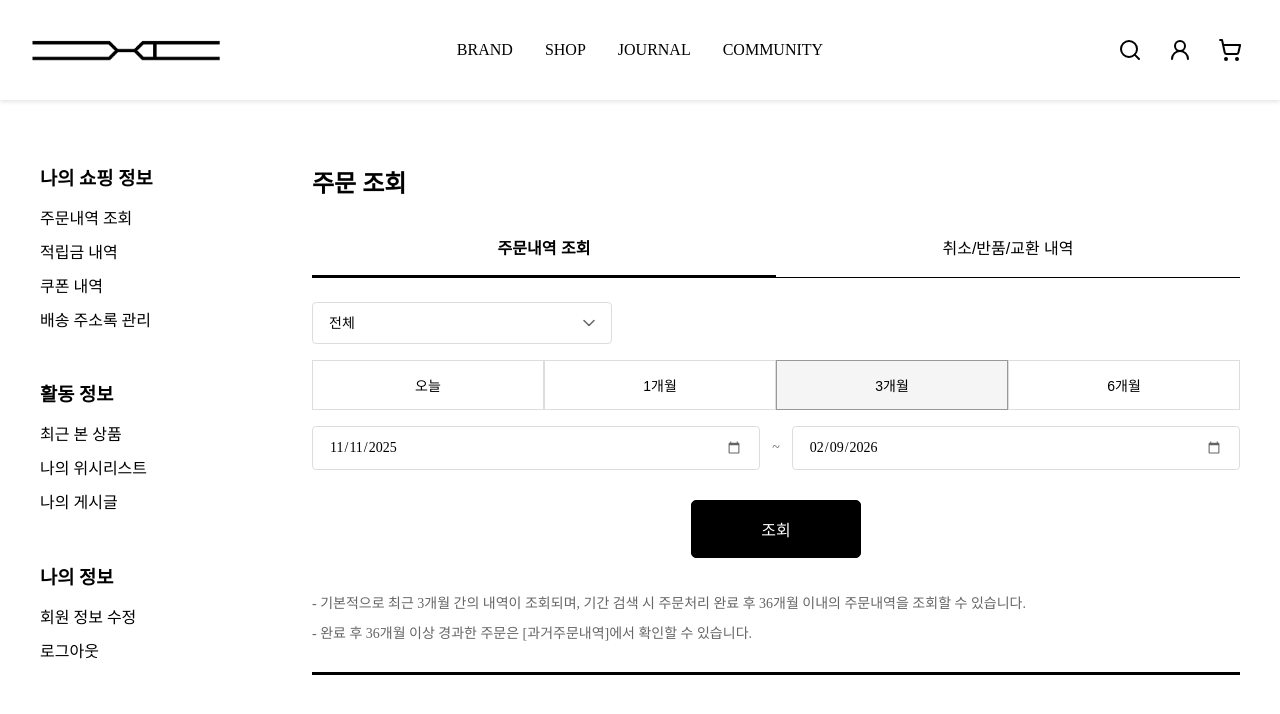
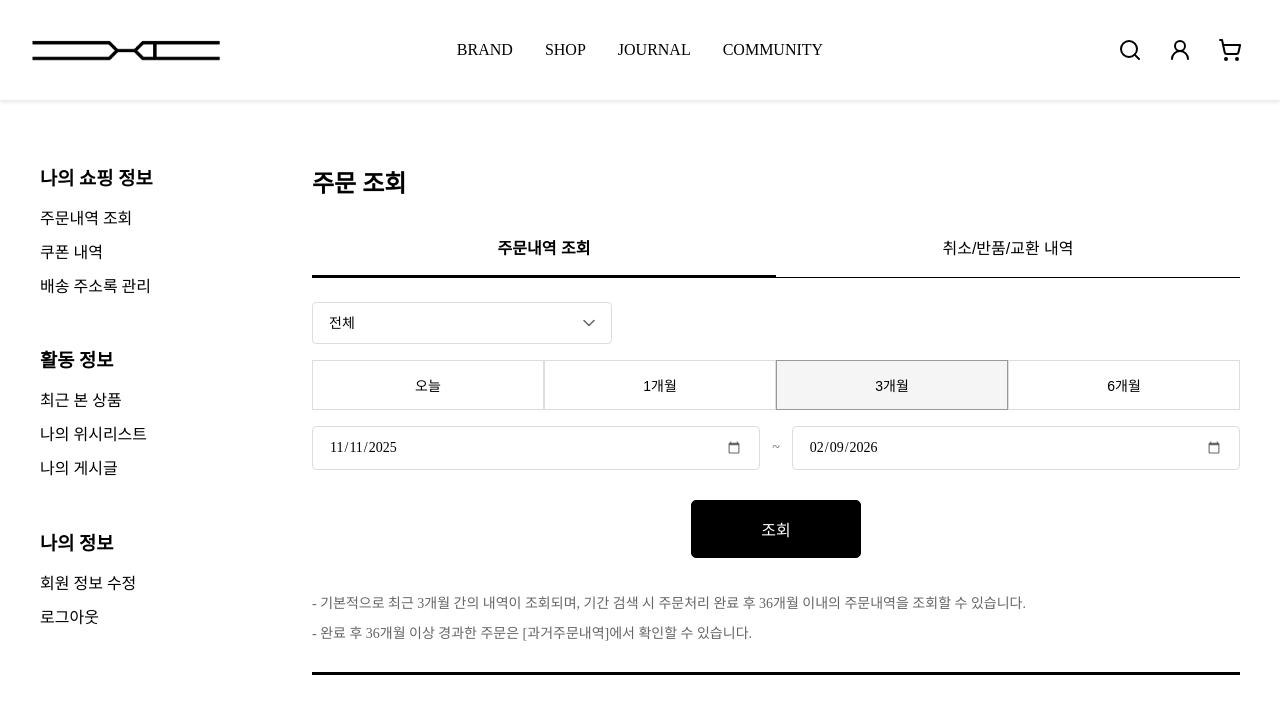
Before and after one commit to Choice-Appear/Choice-Appear-Frontend, a React (Vite) app in the folder frontend/: page /mypage/order in a window 1280 px wide. Shown: the top 714 px of the page. Built offline with nearby package versions, Linux system fonts and the light colour scheme; no server answers.

Commit message:
refatcor: 적립금 내역 UI 삭제
- 사용하지 않을 기능이므로 삭제

```diff
--- a/frontend/src/widgets/myPage/ui/UserNavigation.tsx
+++ b/frontend/src/widgets/myPage/ui/UserNavigation.tsx
@@ -23,12 +23,6 @@ export const UserNavigation = () => {
           className={styles.link}
         >
           주문내역 조회
-        </Link>
-        <Link
-          to={'/'}
-          className={styles.link}
-        >
-          적립금 내역
         </Link>
         <Link
           to={'/mypage/coupon'}
```
